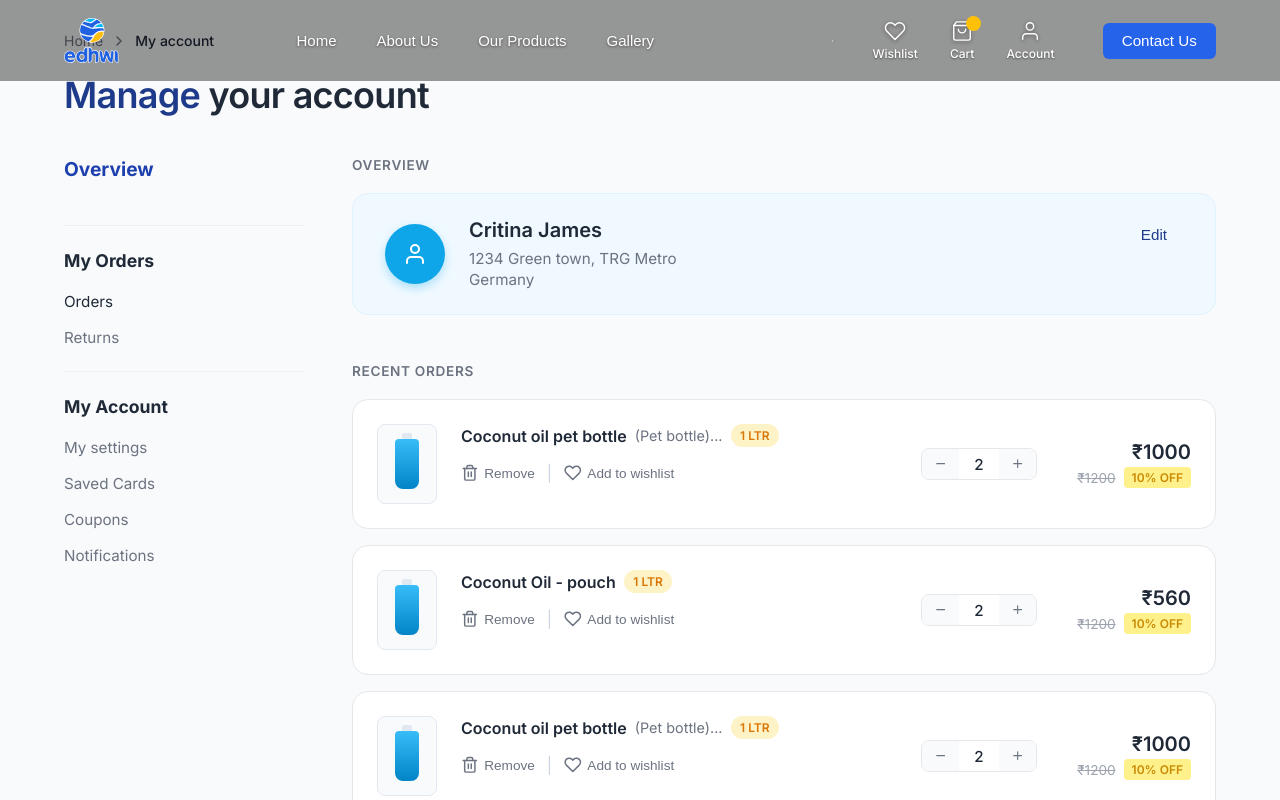
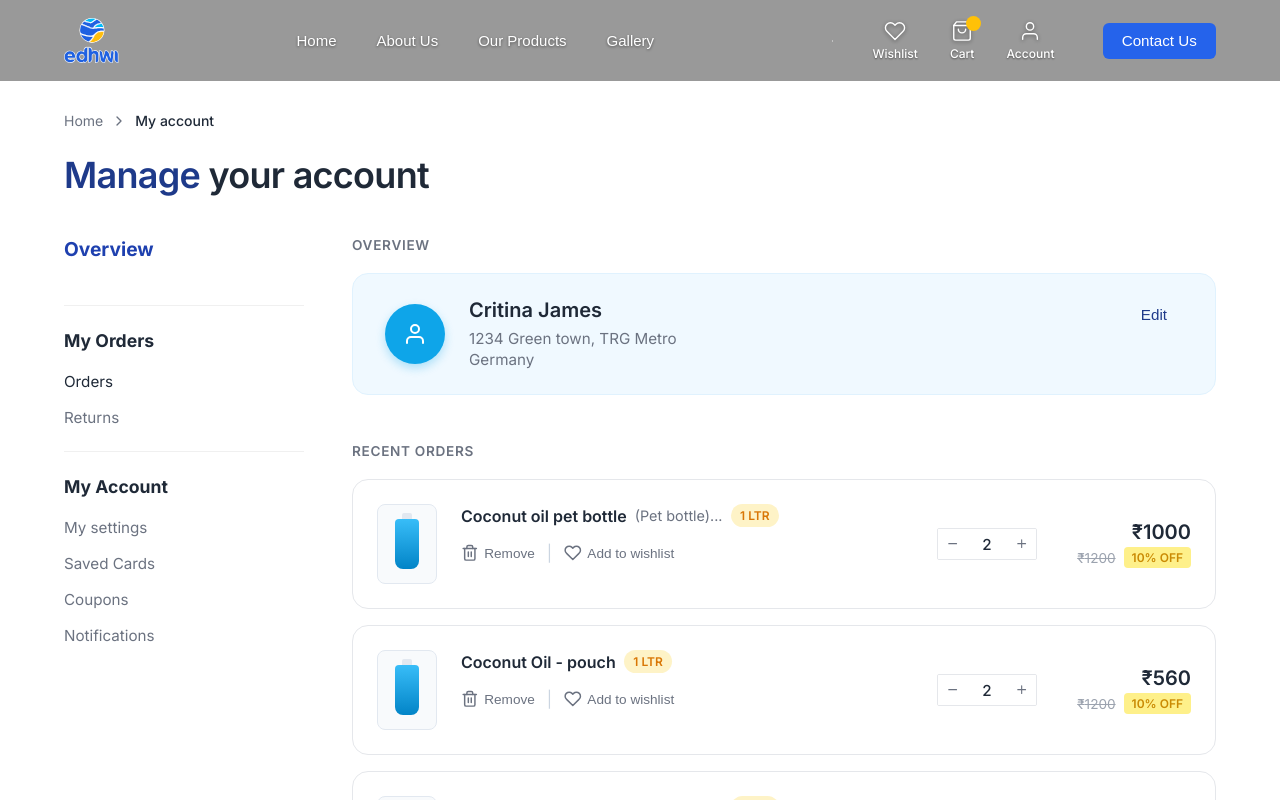
Before and after one commit to Aswankappingal/Edhwi-feb-23, a React (Vite) app: page / in a window 1280 px wide. Shown: the top 800 px of the page. Built offline with nearby package versions, Linux system fonts and the light colour scheme; a web font is replaced by a local one.

Commit message:
finished

```diff
--- a/src/components/MyAccount/MyAccount.scss
+++ b/src/components/MyAccount/MyAccount.scss
@@ -12,9 +12,10 @@ $yellow-bg: #fef08a;
 $danger-color: #ef4444;
 
 .my-account-page {
-    background-color: #f9fafb;
+    background-color: white;
     /* Soft light background for the page */
     min-height: 100vh;
+    margin-top: 10vh;
     padding: 2rem 0 4rem;
 }
 
@@ -383,13 +384,13 @@ $danger-color: #ef4444;
     display: flex;
     align-items: center;
     border: 1px solid $border-color;
-    border-radius: 8px;
+    border-radius: 2px;
     overflow: hidden;
 
     button {
-        background: #f8fafc;
+        background: white;
         border: none;
-        padding: 0.5rem 0.75rem;
+        padding: 0.5rem 0.5rem;
         color: $text-gray;
         cursor: pointer;
         transition: background 0.2s;
```
